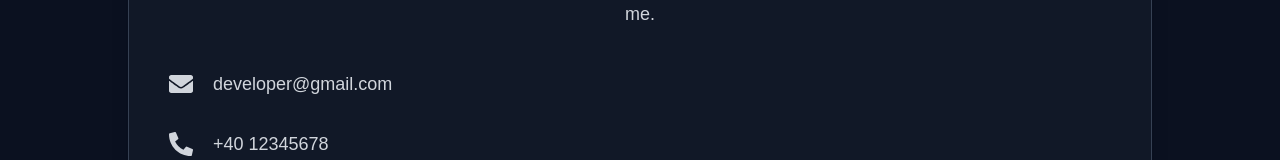
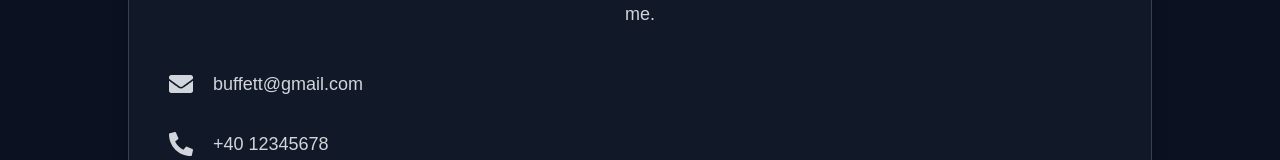
Before and after one commit to CattitudeExplorer/Resume, a React (Vite) app: page / in a window 1280 px wide. Shown: the part 4847-5007 px from the top of the page. Built offline with nearby package versions, Linux system fonts and the light colour scheme.

Commit message:
change the name of the email

```diff
--- a/src/components/Contact.jsx
+++ b/src/components/Contact.jsx
@@ -50,7 +50,7 @@ function Contact() {
               className="flex items-center gap-5 text-gray-300 hover:text-blue-400 transition duration-300 text-lg"
             >
               <FaEnvelope className="text-2xl" />
-              developer@gmail.com
+              buffett@gmail.com
             </a>
 
             {/* Phone */}
```
